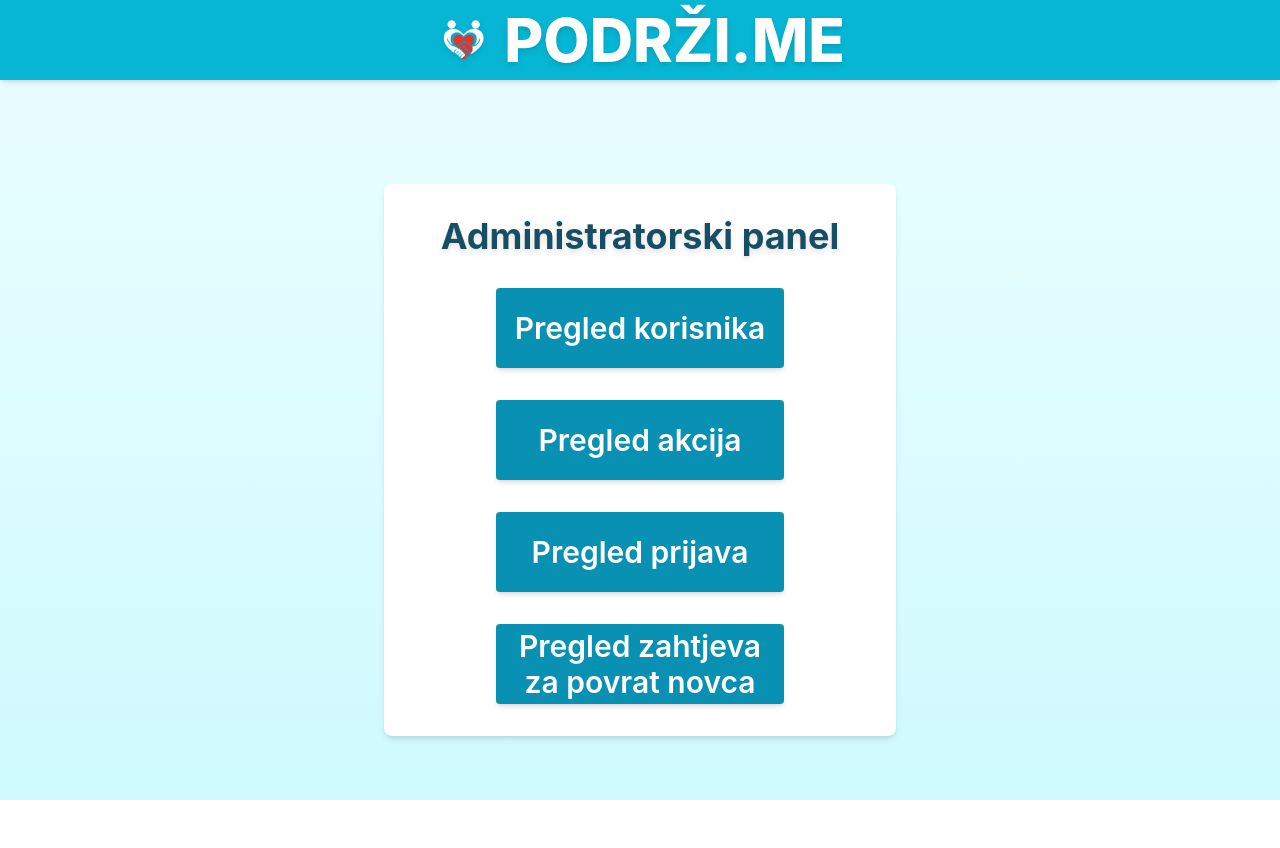
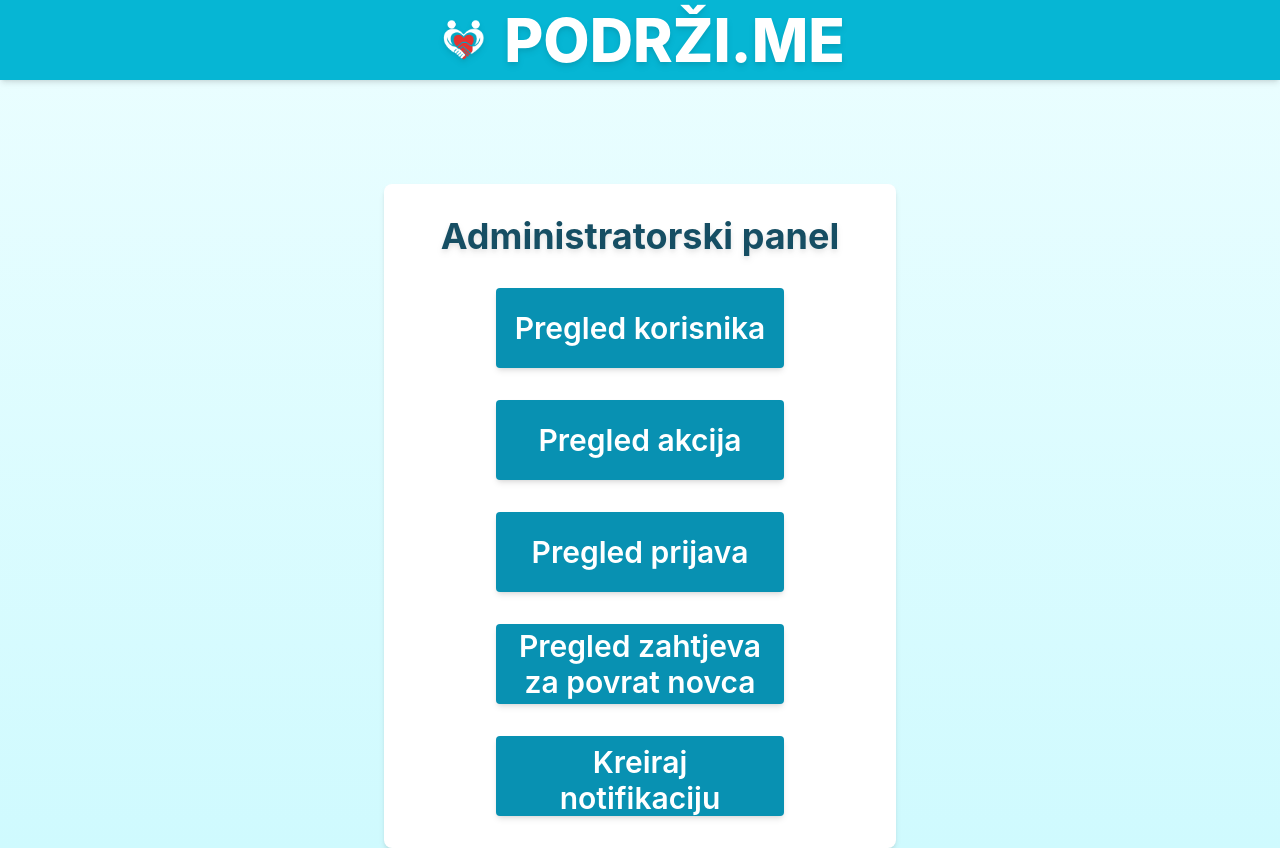
Before and after one commit to bratpeki/podrzi.me, a React app in the folder React/: page /admin/home in a window 1280 px wide. Before the commit the page ends 800 px from the top, so only its background shows below. Built offline with nearby package versions, Linux system fonts and the light colour scheme.

Commit message:
Dodata kreiranje globalne notifakacije od starne Admina plus izmejne u prikazu globalne notifikacije.

```diff
--- a/React/src/components/NotificationDropdown.js
+++ b/React/src/components/NotificationDropdown.js
@@ -120,23 +120,35 @@ export default function NotificationDropdown() {
                   ${notification.seen ? "bg-gray-50 text-gray-500" : "hover:bg-gray-100"}`}
               >
                 <div className="flex items-start gap-3">
+                  {notification.type !== 2 && (
                     <img
                       src={notification.primaryImage}
                       alt="Profilna"
                       className="w-10 h-10 rounded-full object-cover"
                     />
+                  )}
                   <div className="flex flex-col">
+                    {notification.type === 2 ? (
+                      <>
+                        <span className="font-semibold text-cyan-700 mb-1">Globalna notifikacija</span>
+                        <span className="font-bold text-gray-700">
+                          {notification.text}
+                        </span>
+                      </>
+                    ) : (
+                      <>
                         <Link
                           to={`/actionView/${notification.idAction}`}
                           state={{ id: notification.idAction }}
-                      className={`font-medium text-blue-600 hover:underline transition-colors duration-300 ${notification.seen ? "text-gray-500 font-normal" : ""
-                        }`}
+                          className={`font-medium text-blue-600 hover:underline transition-colors duration-300 ${notification.seen ? "text-gray-500 font-normal" : ""}`}
                         >
                           {notification.name}
                         </Link>
                         <span className={`transition-colors duration-300 ${notification.seen ? "text-gray-400 font-normal" : "text-gray-700 font-semibold"}`}>
                           {notification.text}
                         </span>
+                      </>
+                    )}
                   </div>
                 </div>
               </DropdownMenu.Item>
--- a/React/src/pages/admin/AdminHomePage.js
+++ b/React/src/pages/admin/AdminHomePage.js
@@ -3,10 +3,62 @@ import NavigationBar from "../../components/NavigationHeader";
 import { useNavigate } from "react-router-dom";
 import { Link } from "react-router-dom";
 import AdminHeader from "./AdminHeader";
+import { apiRequest } from "../../utility/FetchAPI";
+import Swal from "sweetalert2";
+import withReactContent from "sweetalert2-react-content";
+import { AuthStateContext } from "../../components/UseAuthState.js";
+import { useContext, useState } from "react";
 
 function AdminHomePage() {
 
     const navigate = useNavigate();
+    const sweetAlert = withReactContent(Swal);
+    const { authState } = useContext(AuthStateContext);
+
+
+
+    const handleCreateGlobalNotification = async () => {
+        const result = await sweetAlert.fire({
+            title: "Kreiraj globalnu notifikaciju",
+            input: "textarea",
+            inputPlaceholder: "Unesite tekst notifikacije...",
+            showCancelButton: true,
+            confirmButtonText: "Pošalji",
+            cancelButtonText: "Otkaži",
+        });
+
+        const text = result.value;
+
+        if (result.isConfirmed && text?.trim()) {
+            try {
+                const res = await apiRequest(
+                    `admins/sendall?text=${text}`,
+                    "POST",
+                    authState.adminToken,
+
+                );
+
+                if (res === "success") {
+                    await sweetAlert.fire({
+                        title: "Uspješno!",
+                        text: "Globalna notifikacija je poslana.",
+                        icon: "success",
+                        confirmButtonText: "OK",
+                    });
+                } else {
+                    throw new Error("Neuspješno slanje.");
+                }
+            } catch (err) {
+                console.error("Greška pri slanju:", err);
+                await sweetAlert.fire({
+                    title: "Greška!",
+                    text: err.message || "Došlo je do greške.",
+                    icon: "error",
+                    confirmButtonText: "U redu",
+                });
+            }
+        }
+    };
 
     return (
 
@@ -20,25 +72,33 @@ function AdminHomePage() {
 
                 <h1 className="text-4xl font-bold text-cyan-900 mb-8 drop-shadow-md"> Administratorski panel </h1>
 
-                { /* TODO: Peki */ }
+                { /* TODO: Peki */}
                 <Link to={"/admin/viewAccounts"} className="button-style text-3xl w-72 h-20 mb-8 flex items-center justify-center">
                     Pregled korisnika
                 </Link>
 
-                { /* TODO: Pero */ }
+                { /* TODO: Pero */}
                 <Link to={"/admin/viewActions"} className="button-style text-3xl w-72 h-20 mb-8 flex items-center justify-center">
                     Pregled akcija
                 </Link>
 
-                { /* TODO: Peki */ }
+                { /* TODO: Peki */}
                 <Link to={"/admin/viewReports"} className="button-style text-3xl w-72 h-20 mb-8 flex items-center justify-center">
                     Pregled prijava
                 </Link>
 
-                { /* TODO */ }
+                { /* TODO */}
                 <Link to={"/admin/viewRefunds"} className="button-style text-3xl w-72 h-20 flex items-center justify-center text-center">
                     Pregled zahtjeva za povrat novca
                 </Link>
+
+                <button
+                    onClick={handleCreateGlobalNotification}
+                    className="button-style text-3xl w-72 h-20 mt-8 bg-blue-600 text-white rounded-lg hover:bg-blue-700 transition"
+                >
+                    Kreiraj notifikaciju
+                </button>
+
 
             </div>
 
```
Lines whose indentation alone changed are shown as unchanged.
